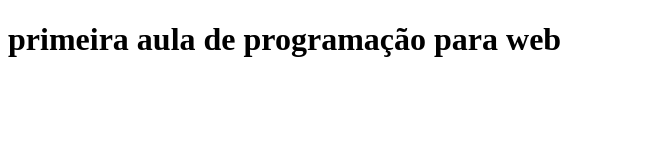
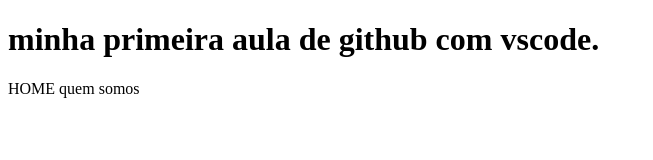
Before and after one commit to dias67373/aula-1, a plain HTML site: page index.html in a window 1280 px wide. Shown: the whole page, without its empty margins (0-653 px from the left). Drawn offline with Linux system fonts and the light colour scheme.

Commit message:
criação do arquivo

```diff
--- a/index.html
+++ b/index.html
@@ -3,9 +3,17 @@
 <head>
     <meta charset="UTF-8">
     <meta name="viewport" content="width=device-width, initial-scale=1.0">
+    <link rel="styleesheet" href="style.css">
+
     <title> aula 1 </title>
 </head>
 <body>
-    <h1> primeira aula de programação para web </h1>
+    <header class="cabecalho">
+        <h1 class="cabecalho_titulo "> minha primeira aula de github com vscode.</h1>
+        <nav class="cabecalho_menu">
+            <a herf="#"> HOME</a>
+            <a herf="#"> quem somos</a>
+        </nav>
+    </header>
 </body>
 </html>
--- /dev/null
+++ b/style.css
@@ -0,0 +1,10 @@
+.cabecalho{
+    whidth:100px;
+    text-align: center;
+}
+.cabecalho_titulo{
+    color:blue
+}
+.cabecalho_menu{
+    color:yellow:
+}
```
